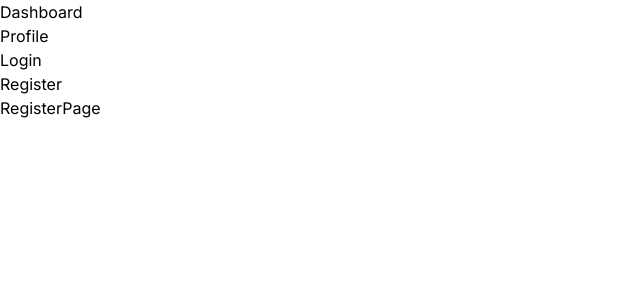
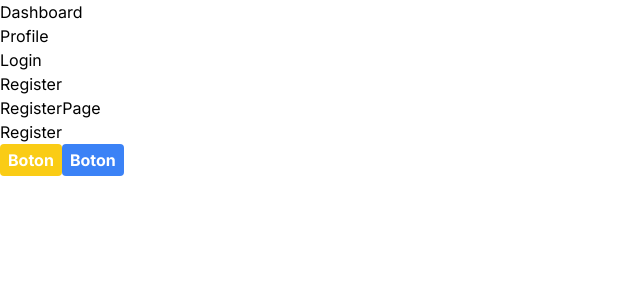
Before and after one commit to UlisesOrnelasR/nextjs-fullstack-app, a Next.js app: page /auth/register in a window 1280 px wide. Shown: the top 300 px of the page, without its empty margins (0-640 px from the left). Built offline with nearby package versions, Linux system fonts and the light colour scheme.

Commit message:
adding tw merge to overwrite tailwind css classes

```diff
--- a/package.json
+++ b/package.json
@@ -13,7 +13,8 @@
     "@prisma/client": "^5.11.0",
     "next": "14.1.4",
     "react": "^18",
-    "react-dom": "^18"
+    "react-dom": "^18",
+    "tailwind-merge": "^2.2.2"
   },
   "devDependencies": {
     "@types/node": "^20",
--- a/src/app/auth/login/page.tsx
+++ b/src/app/auth/login/page.tsx
@@ -1,12 +1,5 @@
-import { Card } from "@/components/ui";
-
 const LoginPage = () => {
-  return (
-    <div>
-      LoginPage
-      <Card />
-    </div>
-  );
+  return <div>LoginPage</div>;
 };
 
 export default LoginPage;
--- a/src/app/auth/register/page.tsx
+++ b/src/app/auth/register/page.tsx
@@ -1,5 +1,14 @@
+import { Button } from "@/components/ui";
+
 const RegisterPage = () => {
-  return <div>RegisterPage</div>;
+  return (
+    <div>
+      RegisterPage
+      <h1>Register</h1>
+      <Button className="bg-yellow-400">Boton</Button>
+      <Button>Boton</Button>
+    </div>
+  );
 };
 
 export default RegisterPage;
--- a/src/components/ui/Button.tsx
+++ b/src/components/ui/Button.tsx
@@ -1,3 +1,19 @@
-export const Button = () => {
-  return <div>Button</div>;
+import { twMerge } from "tailwind-merge";
+
+interface Props {
+  children: React.ReactNode;
+  className?: string;
+}
+
+export const Button = ({ children, className }: Props) => {
+  return (
+    <button
+      className={twMerge(
+        "bg-blue-500 hover:bg-blue-700 text-white font-bold py-1 px-2 rounded",
+        className
+      )}
+    >
+      {children}
+    </button>
+  );
 };
```
Also changed, not shown: 1 other file (tests, documents, lock files or other folders).
